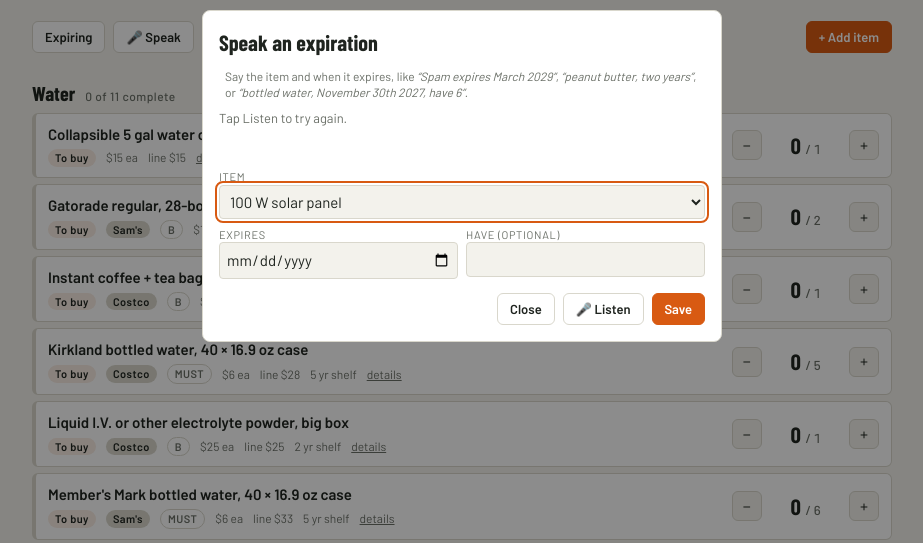
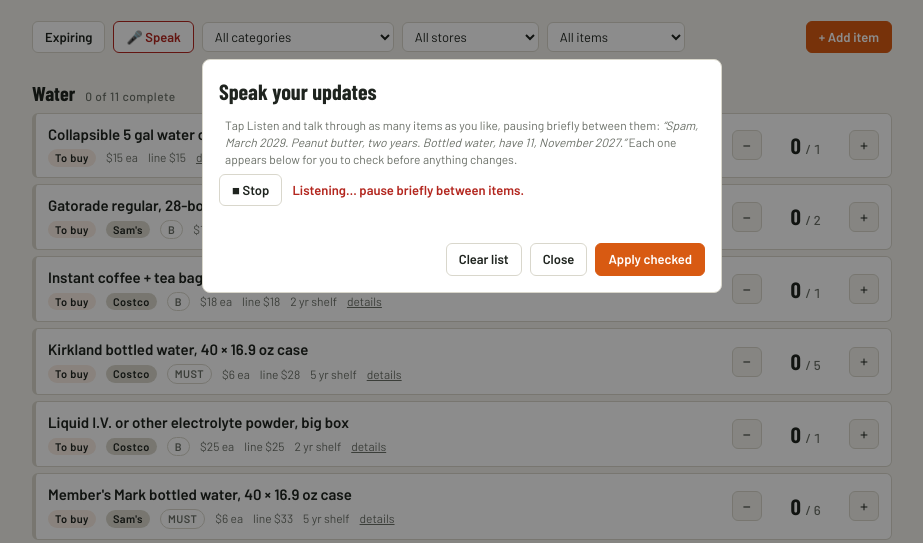
Before and after one commit to euphor82/supply-tracker, a plain HTML site: page index.html in a window 1280 px wide. Both pictures are taken after a click on the button "Say an item and its expiration date". Shown: the part 224-767 px from the top of the page, without its empty margins (178-1101 px from the left). Drawn offline with nearby package versions, Linux system fonts and the light colour scheme.

Commit message:
Voice entry: continuous listening with a review list before applying
Co-Authored-By: Claude Fable 5.1 <noreply@anthropic.com>
Claude-Session: https://claude.ai/code/session_01G4ahoxnR6ajLkb8Mmtx4Si

```diff
--- a/index.html
+++ b/index.html
@@ -132,9 +132,19 @@ dialog h3{font-family:var(--display);font-size:22px;margin:0 0 10px}
 .exp-row .in{font-size:12px;color:var(--muted);white-space:nowrap}
 .exp-empty{color:var(--muted);padding:12px 0}
 #expBtn.hot{border-color:var(--crit);color:var(--crit);font-weight:600}
-.mic-status{font-size:13px;color:var(--muted);margin:8px 0 4px}
+.mic-bar{display:flex;gap:10px;align-items:center;margin:6px 0}
+.mic-status{font-size:13px;color:var(--muted)}
+.mic-row{display:grid;grid-template-columns:auto 1fr;gap:6px 10px;align-items:start;padding:8px 0;border-top:1px solid var(--line)}
+.mic-row input[type=checkbox]{width:20px;height:20px;margin-top:4px}
+.mic-row .heard{font-size:12px;color:var(--muted);font-style:italic;overflow-wrap:anywhere}
+.mic-row .fields{display:grid;grid-template-columns:1fr;gap:6px}
+.mic-row .fields .two{display:grid;grid-template-columns:1fr 1fr;gap:6px}
+.mic-row select,.mic-row input[type=date],.mic-row input[type=number]{width:100%;font:inherit;font-size:14px;color:var(--fg);background:var(--bg);border:1px solid var(--line);border-radius:4px;padding:5px 6px}
+.mic-row .what{font-size:12px;color:var(--muted)}
+.mic-row.bad .what{color:var(--crit)}
+.mic-row label{font-size:10px;text-transform:uppercase;letter-spacing:.06em;color:var(--muted);display:block}
 .mic-status.live{color:var(--crit);font-weight:600}
-.mic-heard{font-family:var(--display);font-size:20px;min-height:1.4em;margin-bottom:10px;overflow-wrap:anywhere}
+.mic-heard{font-size:14px;color:var(--muted);min-height:1.4em;margin-bottom:6px;overflow-wrap:anywhere}
 #micBtn.live{border-color:var(--crit);color:var(--crit)}
 footer{margin-top:28px;font-size:12px;color:var(--muted)}
 @media (prefers-reduced-motion:reduce){.toast{transition:none}}
@@ -206,16 +216,12 @@ footer{margin-top:28px;font-size:12px;color:var(--muted)}
   <div class="form"><div class="acts"><button type="button" class="btn" id="expClose">Close</button></div></div>
 </dialog>
 <dialog id="micDlg">
-  <h3>Speak an expiration</h3>
-  <p class="pop-note" style="max-width:none">Say the item and when it expires, like <i>“Spam expires March 2029”</i>, <i>“peanut butter, two years”</i>, or <i>“bottled water, November 30th 2027, have 6”</i>.</p>
-  <div class="mic-status" id="micStatus">Tap the microphone to start.</div>
+  <h3>Speak your updates</h3>
+  <p class="pop-note" style="max-width:none">Tap Listen and talk through as many items as you like, pausing briefly between them: <i>“Spam, March 2029. Peanut butter, two years. Bottled water, have 11, November 2027.”</i> Each one appears below for you to check before anything changes.</p>
+  <div class="mic-bar"><button type="button" class="btn" id="micStart">&#127908; Listen</button><span class="mic-status" id="micStatus">Not listening.</span></div>
   <div class="mic-heard" id="micHeard"></div>
-  <form class="form" id="micForm" method="dialog">
-    <div class="full"><label for="mItem">Item</label><select id="mItem"></select></div>
-    <div><label for="mDate">Expires</label><input id="mDate" type="date"></div>
-    <div><label for="mHave">Have (optional)</label><input id="mHave" type="number" min="0"></div>
-    <div class="acts"><button type="button" class="btn" id="micCancel">Close</button><button type="button" class="btn" id="micStart">&#127908; Listen</button><button type="submit" class="btn primary" id="micSave" disabled>Save</button></div>
-  </form>
+  <div id="micRows"></div>
+  <div class="form"><div class="acts"><button type="button" class="btn" id="micClear">Clear list</button><button type="button" class="btn" id="micCancel">Close</button><button type="button" class="btn primary" id="micSave" disabled>Apply checked</button></div></div>
 </dialog>
 <div class="toast" id="toast"></div>
 
@@ -471,22 +477,33 @@ function parseSpoken(text){
 }
 const STOP=new Set(["or","and","the","a","of","x","oz","lb","pack","packs","case","cases","can","cans","count","any","other","similar","regular","large","box","boxes","jar","jug","set","each","kit","pail","gal","gallon","gallons"]);
 function toks(s){return s.toLowerCase().replace(/[^a-z0-9 ]/g," ").split(" ").filter(w=>w.length>1&&!STOP.has(w)).map(w=>w.replace(/(ies)$/,"y").replace(/s$/,""))}
-function matchItems(phrase){const q=toks(phrase);if(!q.length)return[];return Object.values(items).map(it=>{const n=toks(it.name);let sc=0;q.forEach(w=>{if(n.includes(w))sc+=2;else if(n.some(x=>x.startsWith(w)||w.startsWith(x)))sc+=1});return{it,sc:sc/(q.length*2)-n.length*0.005}}).filter(r=>r.sc>0.2).sort((a,b)=>b.sc-a.sc).slice(0,8)}
-const micDlg=$("micDlg");let rec=null;
-function fillItemSelect(matches){const sel=$("mItem");sel.innerHTML="";const ids=new Set();matches.forEach(r=>{ids.add(r.it.id);const o=document.createElement("option");o.value=r.it.id;o.textContent=r.it.name;sel.appendChild(o)});if(matches.length){const d=document.createElement("option");d.disabled=true;d.textContent="──────";sel.appendChild(d)}Object.values(items).sort((a,b)=>a.name.localeCompare(b.name)).forEach(it=>{if(ids.has(it.id))return;const o=document.createElement("option");o.value=it.id;o.textContent=it.name;sel.appendChild(o)})}
-function applySpoken(text){$("micHeard").textContent="“"+text+"”";const p=parseSpoken(text);const m=matchItems(p.item);fillItemSelect(m);if(p.date)$("mDate").value=p.date;if(p.have!=null)$("mHave").value=p.have;
-  const st=$("micStatus");st.className="mic-status";
-  if(!m.length)st.textContent="Couldn’t match “"+p.item+"” to an item. Pick it from the list.";else if(!p.date)st.textContent="Heard “"+m[0].it.name+"” but no date. Set it below or try again.";else st.textContent="Matched “"+m[0].it.name+"” → expires "+fmtDate(p.date)+". Check and save.";$("micSave").disabled=false}
-function startListening(){if(!SR){$("micStatus").textContent="Voice input isn’t available in this browser. Chrome or Safari work; you can still fill in the fields below.";fillItemSelect([]);$("micSave").disabled=false;return}
-  if(rec){try{rec.stop()}catch(e){}}rec=new SR();rec.lang="en-US";rec.interimResults=true;rec.maxAlternatives=1;const st=$("micStatus");st.textContent="Listening…";st.className="mic-status live";$("micBtn").classList.add("live");
-  rec.onresult=e=>{let t="";for(const r of e.results)t+=r[0].transcript;$("micHeard").textContent="“"+t+"”";if(e.results[e.results.length-1].isFinal)applySpoken(t)};
-  rec.onerror=e=>{st.className="mic-status";st.textContent=e.error==="not-allowed"?"Microphone access was blocked. Allow it in the browser’s site settings and try again.":"Didn’t catch that ("+e.error+"). Tap Listen to try again.";fillItemSelect([]);$("micSave").disabled=false};
-  rec.onend=()=>{$("micBtn").classList.remove("live");if(st.classList.contains("live")){st.className="mic-status";st.textContent="Tap Listen to try again."}};
-  try{rec.start()}catch(e){st.textContent="Couldn’t start the microphone."}}
-$("micBtn").onclick=()=>{$("micHeard").textContent="";$("mDate").value="";$("mHave").value="";$("micSave").disabled=true;$("micStatus").className="mic-status";$("micStatus").textContent="Tap Listen, then speak.";fillItemSelect([]);micDlg.showModal();startListening()};
+function matchItems(phrase){const q=toks(phrase);if(!q.length)return[];return Object.values(items).map(it=>{const n=toks(it.name);let sc=0;q.forEach(w=>{if(n.includes(w))sc+=2;else if(n.some(x=>x.startsWith(w)||w.startsWith(x)))sc+=1});const lead=q.every((w,i)=>n[i]===w)?0.3:(n[0]===q[0]?0.15:0);return{it,sc:sc/(q.length*2)+lead-n.length*0.005}}).filter(r=>r.sc>0.2).sort((a,b)=>b.sc-a.sc).slice(0,8)}
+const micDlg=$("micDlg");let rec=null,listening=false,entries=[],lastHeard="";
+function splitUtterance(t){return t.split(/\s*(?:,|\.|;|\band then\b|\bthen\b|\balso\b|\bnext item\b|\band\b(?=\s+[a-z]))\s*/i).map(x=>x.trim()).filter(x=>x.length>2)}
+function itemOptions(matches,sel){let h="";const ids=new Set();matches.forEach(r=>{ids.add(r.it.id);h+='<option value="'+r.it.id+'"'+(r.it.id===sel?" selected":"")+'>'+esc(r.it.name)+'</option>'});h+='<option disabled>──────</option>';Object.values(items).sort((a,b)=>a.name.localeCompare(b.name)).forEach(it=>{if(ids.has(it.id))return;h+='<option value="'+it.id+'"'+(it.id===sel?" selected":"")+'>'+esc(it.name)+'</option>'});return h}
+function addEntry(text){const p=parseSpoken(text);const m=matchItems(p.item);const e={text,itemId:m.length?m[0].it.id:"",matches:m,date:p.date,have:p.have,on:!!(m.length&&(p.date||p.have!=null))};entries.push(e);renderEntries()}
+function describe(e){if(!e.itemId)return"No item matched — pick one";const parts=[];if(e.date)parts.push("expires "+fmtDate(e.date));if(e.have!=null)parts.push("have "+e.have);return parts.length?parts.join(" · "):"No date or count heard — fill one in"}
+function renderEntries(){const host=$("micRows");host.innerHTML="";entries.forEach((e,i)=>{const row=document.createElement("div");row.className="mic-row"+(e.itemId&&(e.date||e.have!=null)?"":" bad");
+  row.innerHTML='<input type="checkbox" '+(e.on?"checked":"")+' aria-label="apply"><div class="fields"><div class="heard">“'+esc(e.text)+'”</div><div><label>Item</label><select data-k="itemId">'+(e.itemId?"":'<option value="">— pick an item —</option>')+itemOptions(e.matches,e.itemId)+'</select></div><div class="two"><div><label>Expires</label><input type="date" data-k="date" value="'+(e.date||"")+'"></div><div><label>Have</label><input type="number" min="0" data-k="have" value="'+(e.have??"")+'"></div></div><div class="what">'+describe(e)+'</div></div>';
+  row.querySelector("input[type=checkbox]").onchange=ev=>{e.on=ev.target.checked;updateSave()};
+  row.querySelectorAll("[data-k]").forEach(inp=>inp.onchange=()=>{const k=inp.dataset.k;e[k]=inp.type==="number"?(inp.value===""?null:+inp.value):inp.value||(k==="itemId"?"":null);e.on=!!(e.itemId&&(e.date||e.have!=null));renderEntries()});
+  host.appendChild(row)});updateSave()}
+function updateSave(){$("micSave").disabled=!entries.some(e=>e.on&&e.itemId&&(e.date||e.have!=null));$("micSave").textContent="Apply checked ("+entries.filter(e=>e.on).length+")"}
+function setStatus(t,live){const st=$("micStatus");st.textContent=t;st.className="mic-status"+(live?" live":"");$("micBtn").classList.toggle("live",!!live);$("micStart").innerHTML=live?"&#9632; Stop":"&#127908; Listen"}
+function stopListening(){listening=false;if(rec){try{rec.stop()}catch(e){}}setStatus("Stopped. Check the list, then Apply.",false)}
+function startListening(){if(!SR){setStatus("Voice input isn’t available in this browser (Chrome or Safari work). You can still add a line by hand.",false);return}
+  if(listening){stopListening();return}
+  rec=new SR();rec.lang="en-US";rec.interimResults=true;rec.continuous=true;rec.maxAlternatives=1;listening=true;setStatus("Listening… pause briefly between items.",true);$("micHeard").textContent="";
+  rec.onresult=e=>{let interim="";for(let i=e.resultIndex;i<e.results.length;i++){const r=e.results[i];if(r.isFinal){const t=r[0].transcript.trim();if(t&&t!==lastHeard){lastHeard=t;splitUtterance(t).forEach(addEntry)}}else interim+=r[0].transcript}$("micHeard").textContent=interim?"…"+interim:""};
+  rec.onerror=e=>{if(e.error==="no-speech")return;setStatus(e.error==="not-allowed"?"Microphone access was blocked. Allow it in the browser’s site settings.":"Mic error ("+e.error+"). Tap Listen to try again.",false);listening=false};
+  rec.onend=()=>{if(listening){try{rec.start()}catch(e){listening=false;setStatus("Stopped.",false)}}};
+  try{rec.start()}catch(e){listening=false;setStatus("Couldn’t start the microphone.",false)}}
+$("micBtn").onclick=()=>{micDlg.showModal();if(!listening)startListening()};
 $("micStart").onclick=startListening;
-$("micCancel").onclick=()=>{if(rec){try{rec.stop()}catch(e){}}micDlg.close()};
-$("micForm").addEventListener("submit",ev=>{ev.preventDefault();const id=$("mItem").value,d=$("mDate").value;if(!id||!items[id]){toast("Pick an item");return}if(!d){toast("Set a date");return}const patch={expires:d};const h=$("mHave").value;if(h!=="")patch.have=+h;if(!items[id].purchased)patch.purchased=today();save(id,patch);if(rec){try{rec.stop()}catch(e){}}micDlg.close();toast(items[id].name+" → "+fmtDate(d));expiringPopup()});
+$("micClear").onclick=()=>{entries=[];lastHeard="";renderEntries()};
+$("micCancel").onclick=()=>{stopListening();micDlg.close()};
+$("micSave").onclick=()=>{let n=0;entries.filter(e=>e.on&&e.itemId&&(e.date||e.have!=null)).forEach(e=>{const patch={};if(e.date)patch.expires=e.date;if(e.have!=null)patch.have=e.have;if(!items[e.itemId].purchased&&(e.have||e.date))patch.purchased=today();save(e.itemId,patch);n++});entries=entries.filter(e=>!e.on);lastHeard="";renderEntries();toast(n+" item"+(n===1?"":"s")+" updated");if(!entries.length){stopListening();micDlg.close();expiringPopup()}};
+micDlg.addEventListener("close",stopListening);
 
 $("people").addEventListener("change",e=>{settings.people=Math.max(1,+e.target.value||4);persist();render()});
 
--- a/sw.js
+++ b/sw.js
@@ -1,4 +1,4 @@
-const CACHE = "supply-tracker-v5";
+const CACHE = "supply-tracker-v6";
 const ASSETS = ["./", "./index.html", "./manifest.json", "./icon-192.png", "./icon-512.png", "./icon-maskable-512.png", "./apple-touch-icon.png"];
 
 self.addEventListener("install", e => {
```
